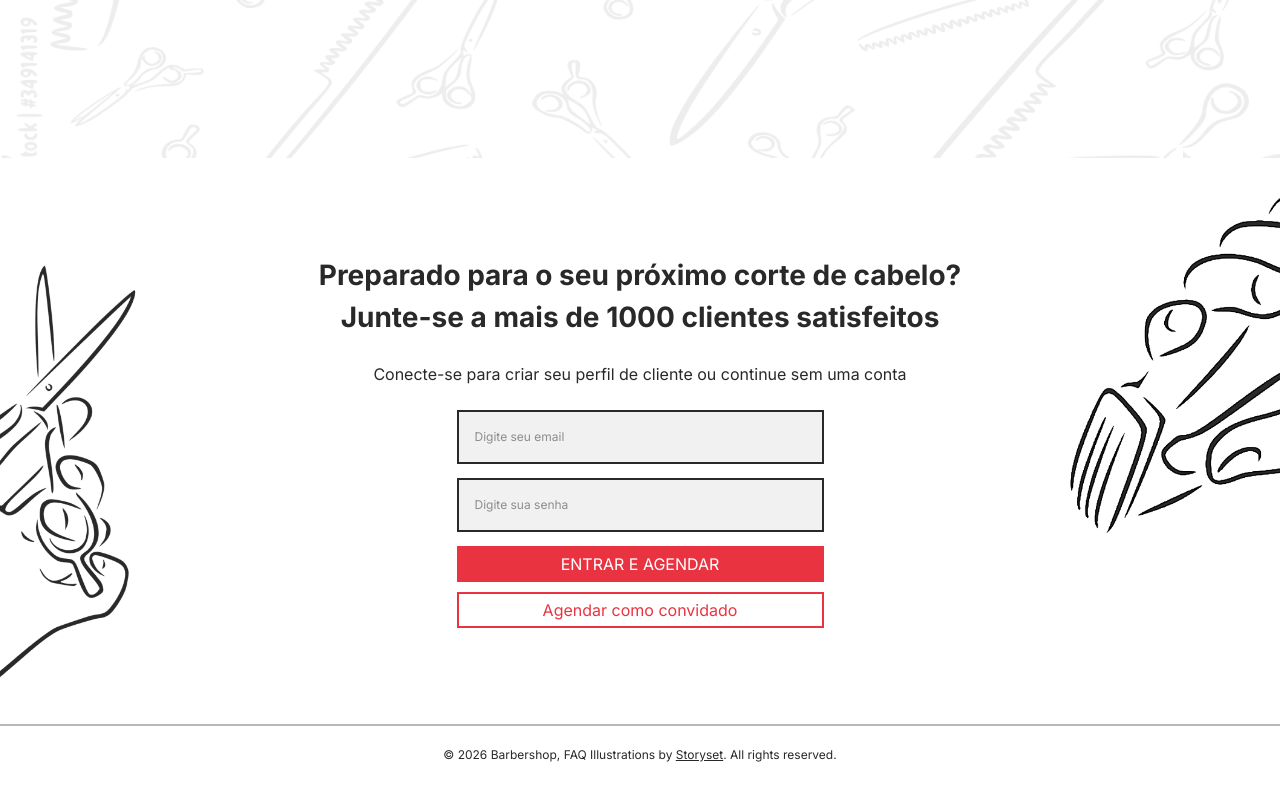
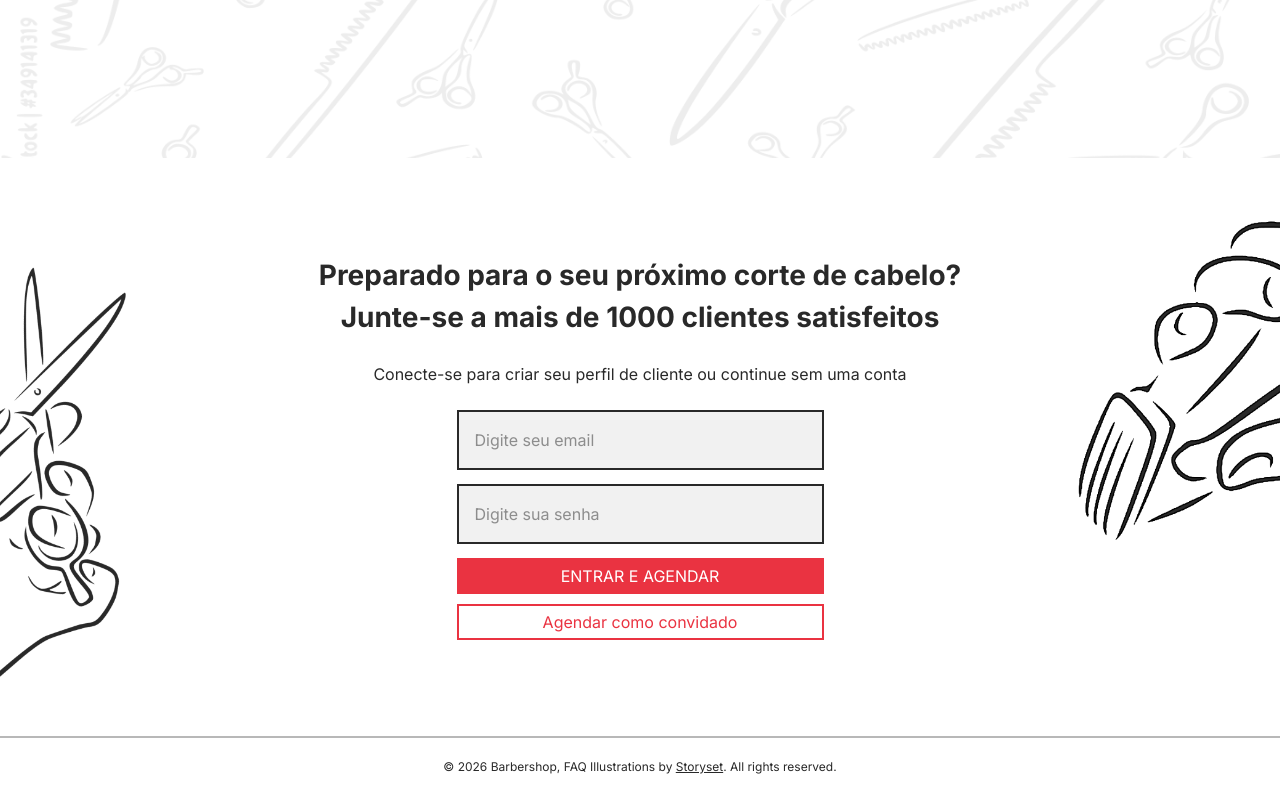
Before and after one commit to Paulo-Mikhael/barbershop, a Next.js app: page / in a window 1280 px wide. Shown: the part 3042-3842 px from the top of the page. Built offline with nearby package versions, Linux system fonts and the light colour scheme.

Commit message:
Improve Textbox

```diff
--- a/app/src/components/Textbox/index.tsx
+++ b/app/src/components/Textbox/index.tsx
@@ -1,21 +1,59 @@
+"use client"
+
 import clsx from "clsx";
+import { LucideIcon } from "lucide-react";
+import { HTMLInputTypeAttribute, ReactNode, useRef } from "react";
 
 type TextboxProps = {
   width?: number,
-  placeholder: string
+  placeholder: string,
+  labelText?: string,
+  LucideIcon?: LucideIcon,
+  ActionButton?: LucideIcon,
+  ActionOnClick?: () => void,
+  type?: HTMLInputTypeAttribute
 }
 
-export default function Textbox({ width, placeholder }: TextboxProps) {
+export default function Textbox({ width, placeholder, labelText, LucideIcon, ActionButton, ActionOnClick, type = "text" }: TextboxProps) {
   const boxWidthClass = `w-[${width}]px`;
+  const input = useRef<HTMLInputElement>(null);
 
   return (
-    <input
-      type="text"
-      placeholder={placeholder}
-      className={clsx("text-caption p-4 bg-box border-2 border-typo-700 outline-0 focus:border-brand-default", {
-        "w-full": !width,
-        [boxWidthClass]: width
-      })}
-    />
+    <span className="flex flex-col gap-2.5">
+      {
+        labelText && (
+          <label>
+            {labelText}
+          </label>
+        )
+      }
+      <span
+        onClick={() => input.current?.focus()}
+        className={
+          clsx("flex p-4 gap-2.5 cursor-pointer bg-box border-2 border-typo-700 outline-0 has-[input:focus]:border-brand-default", {
+            "w-full": !width,
+            [boxWidthClass]: width
+          })}
+      >
+        {
+          LucideIcon && (
+            <LucideIcon />
+          )
+        }
+        <input
+          ref={input}
+          className="outline-0 text-paragraph grow"
+          type={type}
+          placeholder={placeholder}
+        />
+        {
+          ActionButton && (
+            <ActionButton onClick={() => {
+              ActionOnClick && ActionOnClick();
+            }} />
+          )
+        }
+      </span>
+    </span>
   );
 }
--- a/package.json
+++ b/package.json
@@ -11,6 +11,7 @@
   },
   "dependencies": {
     "clsx": "^2.1.1",
+    "lucide-react": "^1.41.0",
     "next": "16.2.10",
     "react": "19.2.4",
     "react-dom": "19.2.4"
```
Also changed, not shown: 1 other file (tests, documents, lock files or other folders).
